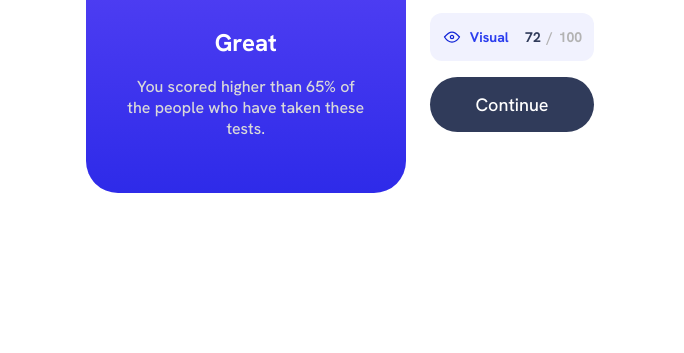
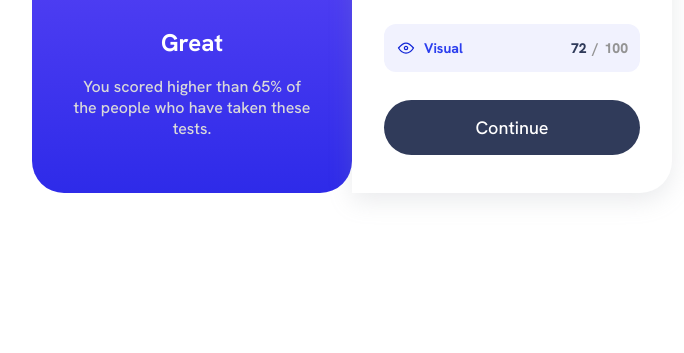
Before and after one commit to yurimzk/results-summary-component, a plain HTML site: page index.html in a window 1536 px wide. Shown: the part 447-800 px from the top of the page, without its empty margins (416-1100 px from the left). Drawn offline with Linux system fonts and the light colour scheme.

Commit message:
summary style

```diff
--- a/style.css
+++ b/style.css
@@ -24,10 +24,12 @@
 
     --neutral-white: hsl(0, 0%, 100%);
     --neutral-light-white: hsl(0, 0%, 85%);
-    --neutral-gray: hsl(0, 0%, 70%);
+    --neutral-gray: hsl(0, 0%, 58%);
     --neutral-pale-blue: hsl(221, 100%, 96%);
     --neutral-light-lavender: hsl(241, 100%, 89%);
     --neutral-dark-gray-blue: hsl(224, 30%, 27%);
+    --neutral-dark-gray-blue-hover: hsl(224, 50%, 21%);
+    --color-box-shadow: rgba(149, 157, 165, 0.2);
 }
 
 body {
@@ -160,10 +162,12 @@ h1 {
 
 .score {
     color: var(--neutral-dark-gray-blue);
+    font-weight: 800;
 }
 
 #summary-wrapper .max-score {
     color: var(--neutral-gray);
+    font-weight: 800;
 }
 
 .btn-continue {
@@ -176,6 +180,11 @@ h1 {
     font-family: 'Hanken Grotesk', sans-serif;
     font-size: 1.8rem;
     font-weight: 500;
+}
+
+.btn-continue:hover {
+    background-color: var(--neutral-dark-gray-blue-hover);
+    cursor: pointer;
 }
 
 @media (min-width: 1440px) {
@@ -210,6 +219,15 @@ h1 {
         margin-top: 1.8rem;
     }
 
+    #summary-wrapper {
+        width: 32.0rem;
+        height: 48.0rem;
+        gap: 2.8rem;
+        border-radius: 0 3.2rem 3.2rem 0;
+        padding: 2.4rem 3.2rem;
+        box-shadow: var(--color-box-shadow) 0px 8px 24px;
+    }
+
     #summary-wrapper h2 {
         font-size: 2.4rem;
     }
```
